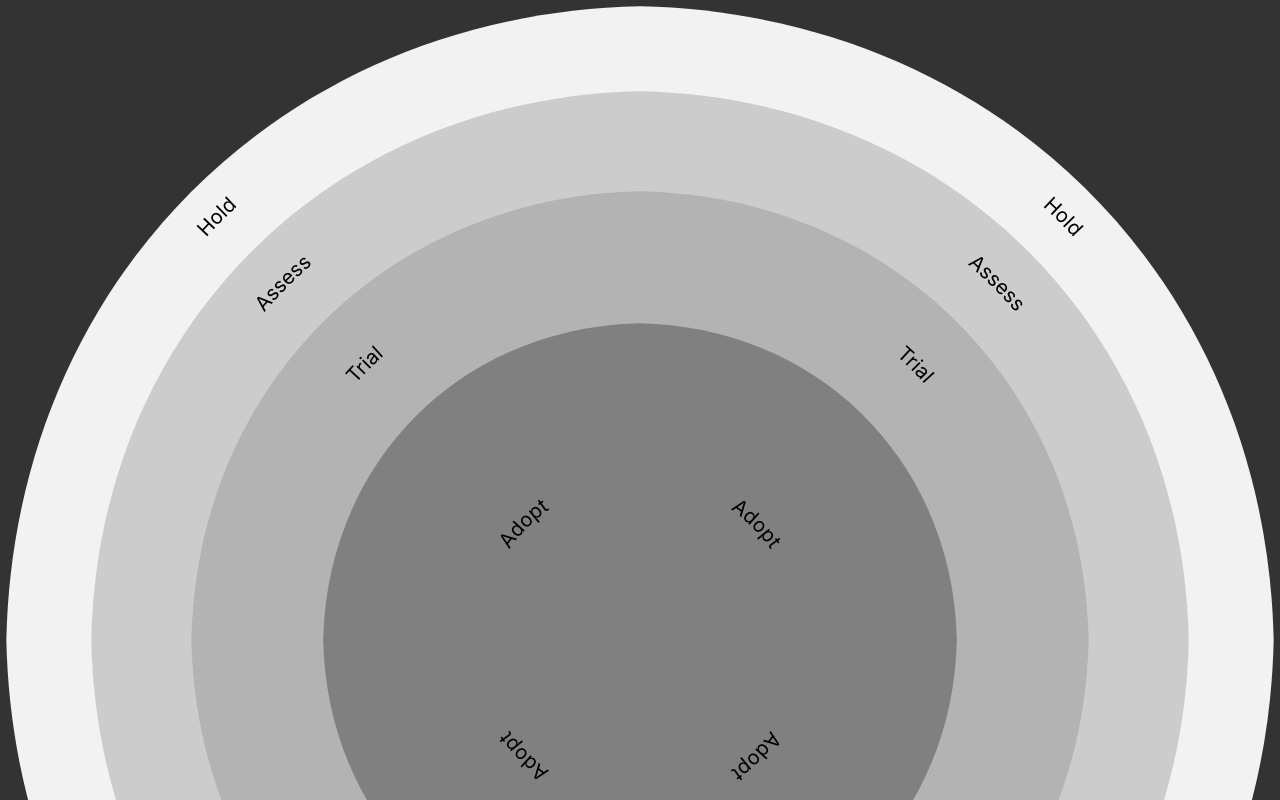
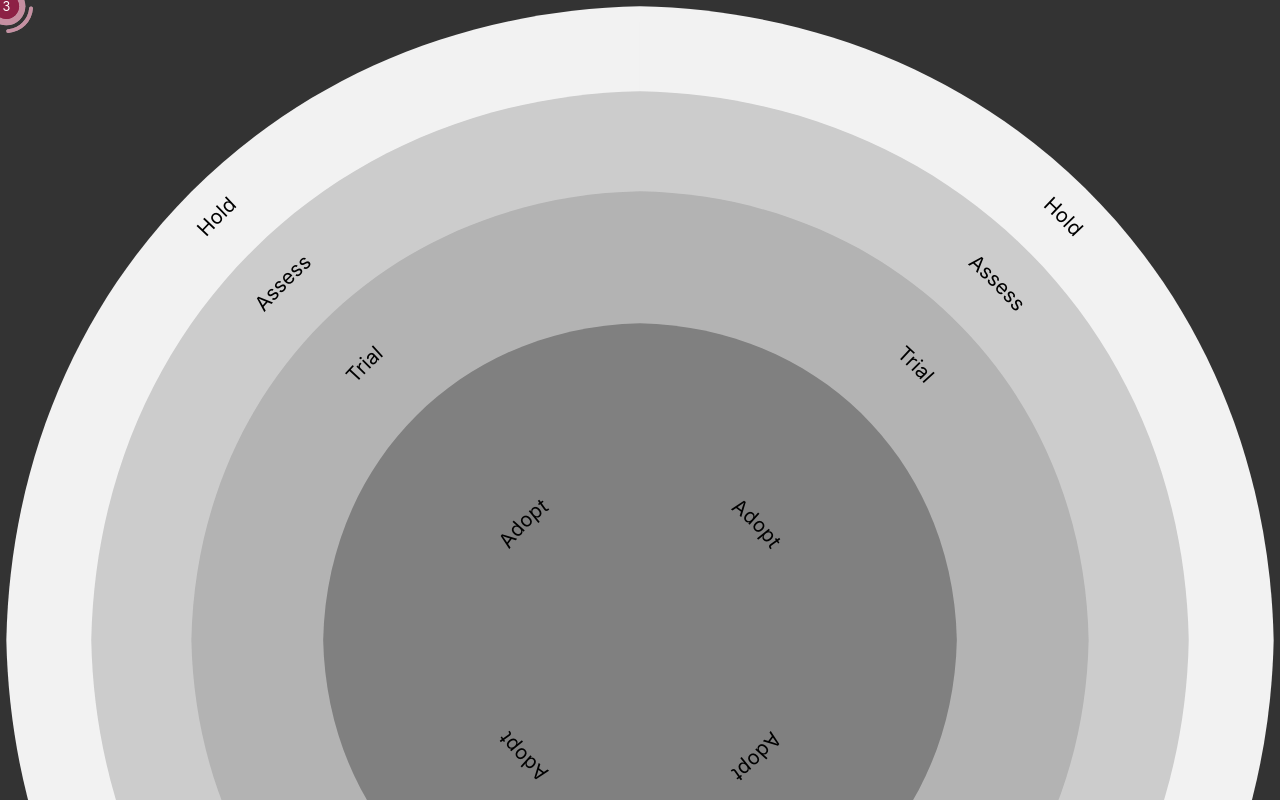
Before and after one commit to DoctorNova/Technology-Radar, a React (Create React App) app: page / in a window 1280 px wide. Shown: the top 800 px of the page. Built offline with nearby package versions, Linux system fonts and the light colour scheme.

Commit message:
added entries to the radar

```diff
--- a/package.json
+++ b/package.json
@@ -11,6 +11,7 @@
     "react": "^17.0.1",
     "react-dom": "^17.0.1",
     "react-scripts": "4.0.1",
+    "seedrandom": "^3.0.5",
     "web-vitals": "^0.2.4"
   },
   "scripts": {
--- a/src/App.js
+++ b/src/App.js
@@ -3,19 +3,22 @@ import TechnologyRadar from './components/TechnologyRadar';
 
 function App() {
   const entries = [{
-    label: "1. JavaScript",
+    label: "1",
+    title: "JavaScript",
     ring: "Adopt",
     segment: "Languages & Frameworks",
     isNew: true,
-    moved: 1
+    moved: true
   }, {
-    label: "2. Java",
+    label: "2",
+    title: "Java",
     ring: "Hold",
     segment: "Languages & Frameworks",
     isNew: false,
-    moved: -1
+    moved: true
   }, {
-    label: "1. Python",
+    label: "3",
+    title: "Python",
     ring: "Adopt",
     segment: "Languages & Frameworks",
   }]
--- /dev/null
+++ b/src/components/Entry.js
@@ -0,0 +1,148 @@
+import {
+  randomNumberFactory,
+  getCartesianCoordinates,
+  coordinatesToString,
+} from "./utility";
+import PropTypes from "prop-types";
+
+const Entries = ({ offset, ring, segment, entryRadius }) => {
+  const entryDiameter = entryRadius * 2;
+  // If this is the ring in the center we don't want the point to be in the center
+  const spaceRadius =
+    ring.space.radius === ring.radius ? ring.radius - 100 : ring.space.radius;
+  // at leat one point away from last the ring
+  const minRadius = ring.radius - spaceRadius + entryDiameter;
+  // at most one point from the end of the ring
+  const maxRadius = ring.radius - entryDiameter;
+  const radiusGenerator = randomNumberFactory(minRadius, maxRadius);
+
+  const availableRadian = segment.radian / ring.entries.length;
+  const radianGenerator = randomNumberFactory(0, availableRadian);
+
+  if (ring.entries.length && ring.radius === 250) debugger;
+
+  return ring.entries.map((entry, index) => {
+    const radius = radiusGenerator.next().value;
+    const radian =
+      radianGenerator.next().value +
+      availableRadian * index +
+      segment.radianToStart;
+    const point = getCartesianCoordinates(radius, radian, offset);
+
+    return (
+      <g key={entry.label + coordinatesToString(point)} className="entry">
+        <animateTransform
+          attributeName="transform"
+          attributeType="XML"
+          type="translate"
+          from={offset.x + " " + offset.y}
+          to={point.x + " " + point.y}
+          dur="0.5s"
+          fill="freeze"
+        />
+        <EntryShape
+          {...{
+            ...entry,
+            radius: entryRadius,
+            color: segment.color,
+          }}
+        />
+        <text
+          fontSize={entryRadius}
+          fill={segment.fontColor}
+          y={entryRadius - 1 - entryRadius / 2}
+          textAnchor="middle"
+        >
+          {entry.label}
+        </text>
+        <title>{entry.title ?? ""}</title>
+      </g>
+    );
+  });
+};
+
+Entries.defaultProps = {
+  offset: {
+    x: 0,
+    y: 0,
+  },
+  entryRadius: 10,
+};
+
+Entries.propTypes = {
+  offset: PropTypes.shape({
+    x: PropTypes.number.isRequired,
+    y: PropTypes.number.isRequired,
+  }),
+  ring: PropTypes.shape({
+    radius: PropTypes.number.isRequired,
+    space: PropTypes.shape({ radius: PropTypes.number.isRequired }).isRequired,
+    entries: PropTypes.arrayOf(
+      PropTypes.shape({
+        label: PropTypes.string.isRequired,
+        title: PropTypes.string,
+        moved: PropTypes.bool,
+        isNew: PropTypes.bool,
+      })
+    ),
+  }).isRequired,
+  segment: PropTypes.shape({
+    color: PropTypes.string.isRequired,
+    fontColor: PropTypes.string.isRequired,
+    radian: PropTypes.number.isRequired,
+    radianToStart: PropTypes.number.isRequired,
+  }).isRequired,
+  entryRadius: PropTypes.number,
+};
+
+const EntryShape = ({ color, radius, moved, isNew }) => {
+  let isNewBorder;
+  if (isNew) {
+    const borderRadius = radius + radius / 2;
+    isNewBorder = (
+      <>
+        <circle r={borderRadius} fill="#fff" />
+        <circle r={borderRadius} fill={color} opacity="0.5" />
+      </>
+    );
+  }
+
+  let movedBorder;
+  if (moved) {
+    const transform = `scale(${isNew ? 3 : 2})`;
+
+    movedBorder = (
+      <>
+        <path
+          fill="#fff"
+          transform={transform}
+          d="M6,.53A5.75,5.75,0,0,1,4.24,4.24,5.75,5.75,0,0,1,.51,6C0,6,0,6.31,0,6.47A.5.5,0,0,0,.53,7,7,7,0,0,0,7,.53a.5.5,0,1,0-1,0Z"
+        />
+        <path
+          fill={color}
+          opacity="0.5"
+          transform={transform}
+          d="M6,.53A5.75,5.75,0,0,1,4.24,4.24,5.75,5.75,0,0,1,.51,6C0,6,0,6.31,0,6.47A.5.5,0,0,0,.53,7,7,7,0,0,0,7,.53a.5.5,0,1,0-1,0Z"
+        />
+      </>
+    );
+  }
+
+  return (
+    <>
+      {isNewBorder}
+      <circle r={radius} fill={color} />
+      {movedBorder}
+    </>
+  );
+};
+
+EntryShape.propTypes = {
+  color: PropTypes.string.isRequired,
+  radius: PropTypes.number.isRequired,
+  moved: PropTypes.bool,
+  isNew: PropTypes.bool,
+};
+
+export default Entries;
+export { EntryShape };
--- a/src/components/SegmentRing.js
+++ b/src/components/Ring.js
@@ -5,6 +5,7 @@ import {
   FULL_CIRCLE,
 } from "./utility";
 import PropTypes from "prop-types";
+import Entries from "./Entry";
 
 const getBezierCurveControlPointsConfig = (numberOfSegments, radius) => {
   // source: https://stackoverflow.com/questions/1734745
@@ -50,18 +51,18 @@ const getBezierCurvePoints = (offset, radius, radianToStart, radianToEnd) => {
     radius
   );
 
-  const startPoint = getCartesianCoordinates(offset, radius, radianToStart);
+  const startPoint = getCartesianCoordinates(radius, radianToStart, offset);
   const startPointCurve = getCartesianCoordinates(
-    offset,
     controlPointsConfig.radius,
-    controlPointsConfig.radian + radianToStart
+    controlPointsConfig.radian + radianToStart,
+    offset
   );
 
-  const endPoint = getCartesianCoordinates(offset, radius, radianToEnd);
+  const endPoint = getCartesianCoordinates(radius, radianToEnd, offset);
   const endPointCurve = getCartesianCoordinates(
-    offset,
     controlPointsConfig.radius,
-    radianToEnd - controlPointsConfig.radian
+    radianToEnd - controlPointsConfig.radian,
+    offset
   );
 
   return [startPoint, startPointCurve, endPointCurve, endPoint];
@@ -77,7 +78,7 @@ const drawBezierCurvePoints = (points) =>
     coordinatesToString(points[3]),
   ].join(" ");
 
-const Ring = ({ offset, ring, segment }) => {
+const Ring = ({ offset, ring, segment, entryRadius }) => {
   const bezierCurvePoints = getBezierCurvePoints(
     offset,
     ring.radius,
@@ -97,6 +98,7 @@ const Ring = ({ offset, ring, segment }) => {
         <title>{ring.label}</title>
       </path>
       <RingLabel offset={offset} ring={ring} segment={segment} />
+      <Entries offset={offset} ring={ring} segment={segment} entryRadius={entryRadius}/>
     </g>
   );
 };
@@ -126,7 +128,7 @@ Ring.propTypes = {
     color: PropTypes.string,
     stroke: PropTypes.string,
     className: PropTypes.string,
-    space: PropTypes.number.isRequired,
+    space: PropTypes.shape({ radius: PropTypes.number.isRequired }).isRequired,
     radius: PropTypes.number.isRequired,
     radiusInTheCenter: PropTypes.number.isRequired,
     entries: PropTypes.arrayOf(
@@ -135,7 +137,7 @@ Ring.propTypes = {
         ring: PropTypes.string.isRequired,
         segment: PropTypes.string.isRequired,
         isNew: PropTypes.bool,
-        moved: PropTypes.oneOf([1, 0, -1]),
+        moved: PropTypes.bool,
       })
     ),
   }).isRequired,
@@ -193,7 +195,7 @@ RingLabel.propTypes = {
     color: PropTypes.string,
     stroke: PropTypes.string,
     className: PropTypes.string,
-    space: PropTypes.number.isRequired,
+    space: PropTypes.shape({ radius: PropTypes.number.isRequired }).isRequired,
     radius: PropTypes.number.isRequired,
     radiusInTheCenter: PropTypes.number.isRequired,
     entries: PropTypes.arrayOf(
@@ -202,7 +204,7 @@ RingLabel.propTypes = {
         ring: PropTypes.string.isRequired,
         segment: PropTypes.string.isRequired,
         isNew: PropTypes.bool,
-        moved: PropTypes.oneOf([1, 0, -1]),
+        moved: PropTypes.bool,
       })
     ),
   }).isRequired,
--- a/src/components/TechnologyRadar.js
+++ b/src/components/TechnologyRadar.js
@@ -1,6 +1,7 @@
 import React from "react";
 import PropTypes from "prop-types";
-import Ring from "./SegmentRing";
+import Ring from "./Ring";
+import Entries, { EntryShape } from "./Entry";
 import { getClassName } from "./utility";
 
 const DEFAULTS = {
@@ -9,7 +10,7 @@ const DEFAULTS = {
     color: "#6011D9",
   },
   RING: {
-    color: "#6011D9"
+    color: "#6011D9",
   },
   ENTRY: {
     isNew: false,
@@ -74,13 +75,21 @@ const getRingConfig = (entries, ring, index, rings) => {
   };
 };
 
-const TechnologyRadar = ({ entries, rings, segments }) => {
-  const radarSegments = segments
+const TechnologyRadar = ({ entryRadius, entries, rings, segments }) => {
+  const radar = segments
     .map(getSegmentConfig.bind(this, entries, rings))
     .map((segment) => (
       <g className={getClassName(segment)} key={segment.label}>
         {segment.rings
-          .map((ring) => <Ring offset={TECHNOLOGY_RADAR} ring={ring} segment={segment} />)
+          .map((ring) => (
+            <Ring
+              key={segment.label + ring.label}
+              offset={TECHNOLOGY_RADAR}
+              ring={ring}
+              segment={segment}
+              entryRadius={entryRadius}
+            />
+          ))
           // Reverse the array to make the rings closer to the center
           // lie on top of the rings further away from the center.
           .reverse()}
@@ -89,12 +98,13 @@ const TechnologyRadar = ({ entries, rings, segments }) => {
 
   return (
     <svg viewBox="-5 -5 1010 1010" xmlns="http://www.w3.org/2000/svg">
-      {radarSegments}
+      {radar}
     </svg>
   );
 };
 
 TechnologyRadar.propTypes = {
+  entryRadius: PropTypes.number,
   segments: PropTypes.arrayOf(
     PropTypes.shape({
       label: PropTypes.string.isRequired,
@@ -113,20 +123,22 @@ TechnologyRadar.propTypes = {
   entries: PropTypes.arrayOf(
     PropTypes.shape({
       label: PropTypes.string.isRequired,
+      title: PropTypes.string,
       ring: PropTypes.string.isRequired,
       segment: PropTypes.string.isRequired,
       isNew: PropTypes.bool,
-      moved: PropTypes.oneOf([1, 0, -1]),
+      moved: PropTypes.bool,
     })
   ).isRequired,
 };
 
 TechnologyRadar.defaultProps = {
+  entryRadius: 10,
   segments: [
-    { label: "Techniques", color: "#6011D9" },
-    { label: "Tools", color: "#F87937" },
-    { label: "Platforms", color: "#37D9F0" },
-    { label: "Languages & Frameworks", color: "#F03A27" },
+    { label: "Techniques", color: "#3DB5BE" },
+    { label: "Tools", color: "#83AD78" },
+    { label: "Platforms", color: "#E88744" },
+    { label: "Languages & Frameworks", color: "#8D2145" },
   ],
   rings: [
     { label: "Adopt", color: "#808080" },
--- a/src/components/utility.js
+++ b/src/components/utility.js
@@ -1,4 +1,6 @@
-export const getCartesianCoordinates = (offset, radius, radian) => {
+import seedrandom from "seedrandom";
+
+export const getCartesianCoordinates = (radius, radian, offset = {x:0, y:0}) => {
     return {
       x: offset.x + Math.round(radius * Math.sin(radian)),
       y: offset.y - Math.round(radius * Math.cos(radian)),
@@ -10,3 +12,11 @@ export const coordinatesToString = (point) => point.x + "," + point.y;
 export const getClassName = (o) => ((o.className ?? "") + " " + o.label).trim();
 
 export const FULL_CIRCLE = 2 * Math.PI;
+
+export function* randomNumberFactory(min, max) {
+  let seed = 1;
+  while (true) {
+    yield min + seedrandom(seed).quick() * (max - min);
+    seed++;
+  }
+}
```
Also changed, not shown: 2 other files (tests, documents, lock files or other folders).
